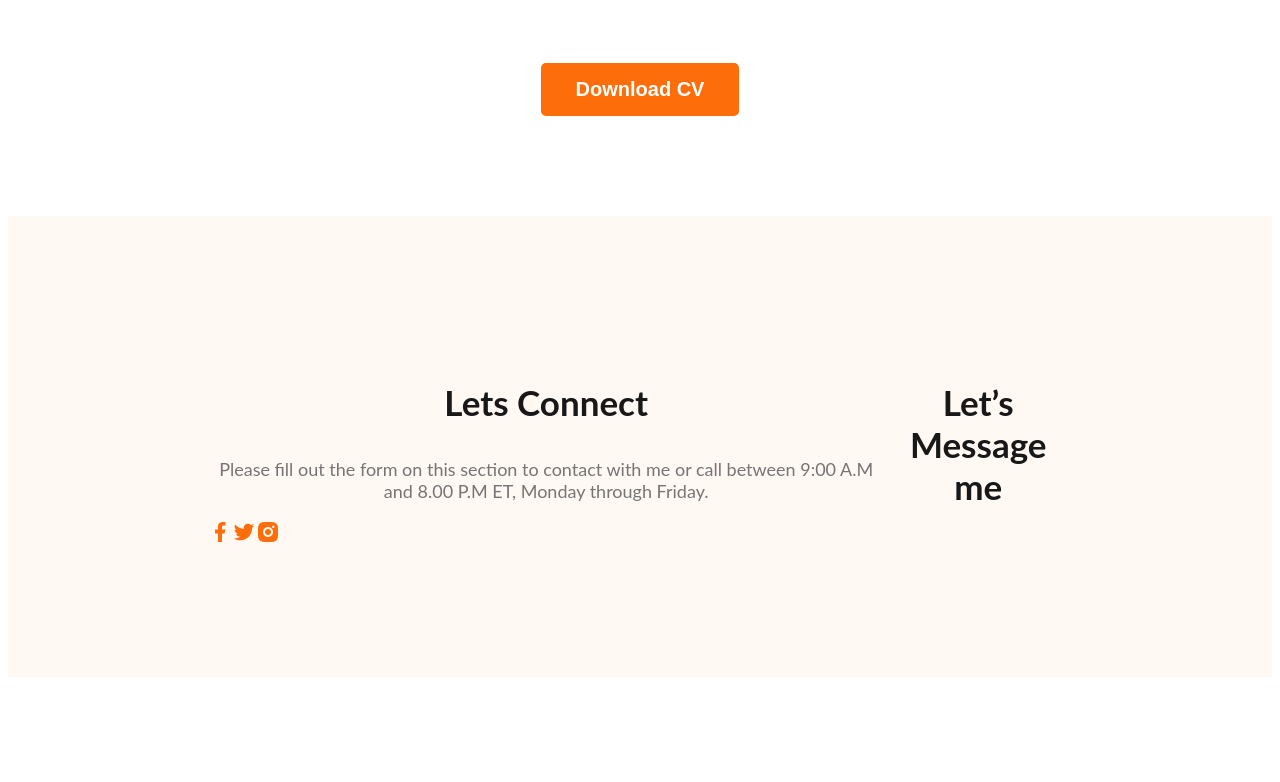
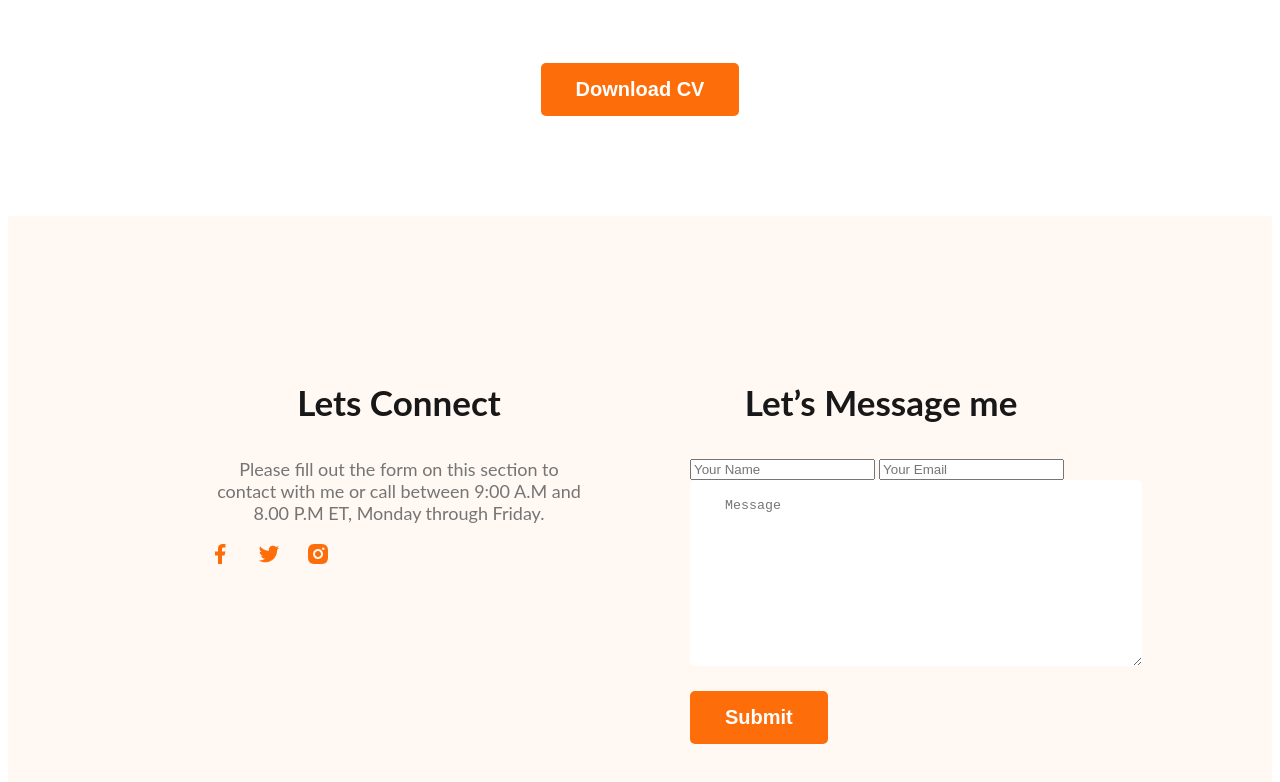
Before and after one commit to tahjibaamin/webdeveloper-portfolio, a plain HTML site: page index.html in a window 1280 px wide. Shown: the part 2953-3735 px from the top of the page. Before the commit the page ends 3638 px from the top, so only its background shows below. Drawn offline with Linux system fonts and the light colour scheme.

Commit message:
finished footer section with contact form

```diff
--- a/index.html
+++ b/index.html
@@ -234,6 +234,18 @@
       </div>
       <div class="footer-column">
         <h3 class="section-title">Let’s Message me</h3>
+        <form class="contact" action="">
+          <input type="text" placeholder="Your Name" />
+          <input type="email" name="" placeholder="Your Email" id="" />
+          <textarea
+            name=""
+            placeholder="Message"
+            id=""
+            cols="30"
+            rows="10"
+          ></textarea>
+          <input class="btn-primary" type="submit" value="Submit" />
+        </form>
       </div>
     </footer>
     <!-- footer ends -->
--- a/styles/portfolio.css
+++ b/styles/portfolio.css
@@ -166,7 +166,29 @@ main section {
 /* footer starts */
 footer {
   display: flex;
+  gap: 100px;
   background: #fff8f3;
   margin-top: 100px;
   padding: 130px 200px;
 }
+.footer-column {
+  width: 50%;
+}
+.social-links a {
+  margin-right: 25px;
+}
+.contact input[type="text"] .contact input[type="email"],
+textarea {
+  display: block;
+  margin-bottom: 25px;
+  padding: 18px 35px;
+  color: #757575;
+  border-radius: 5px;
+  -webkit-border-radius: 5px;
+  -moz-border-radius: 5px;
+  -ms-border-radius: 5px;
+  -o-border-radius: 5px;
+  background: #fff;
+  border: 0;
+  width: 100%;
+}
```
